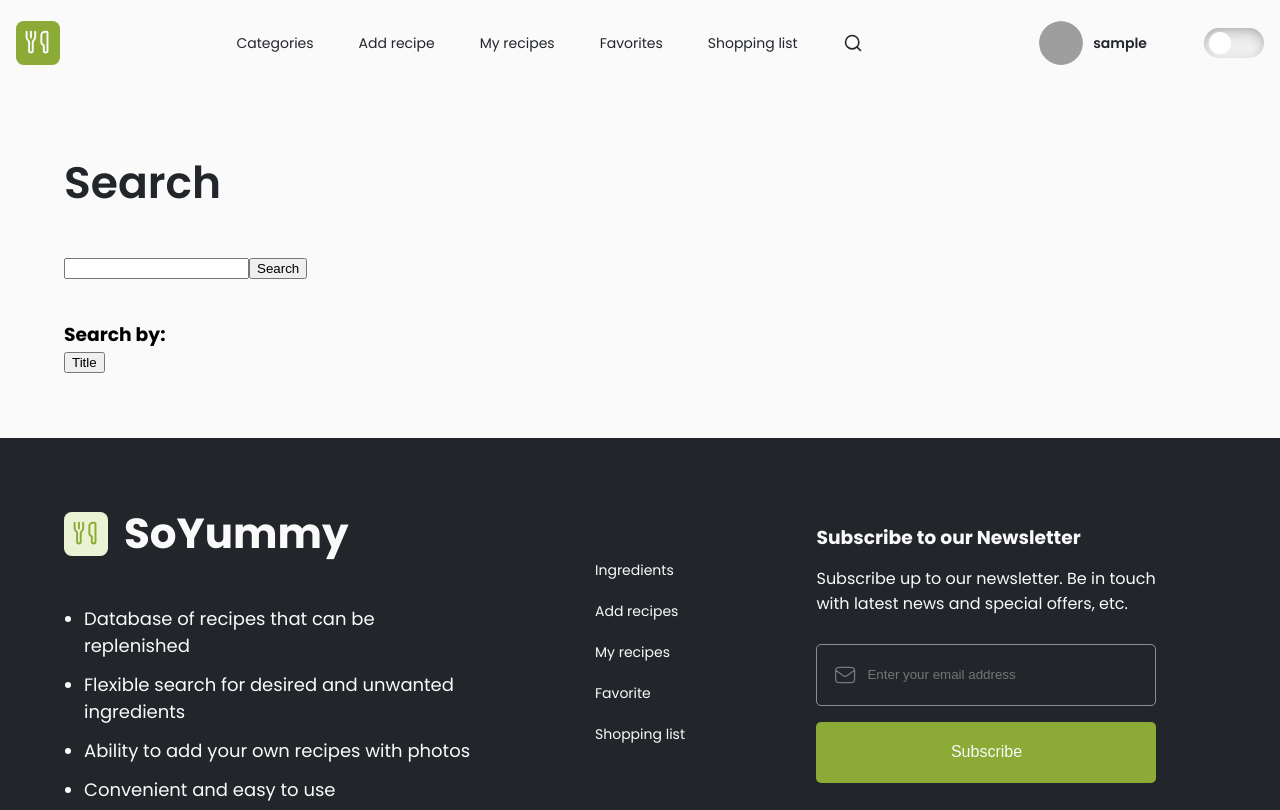
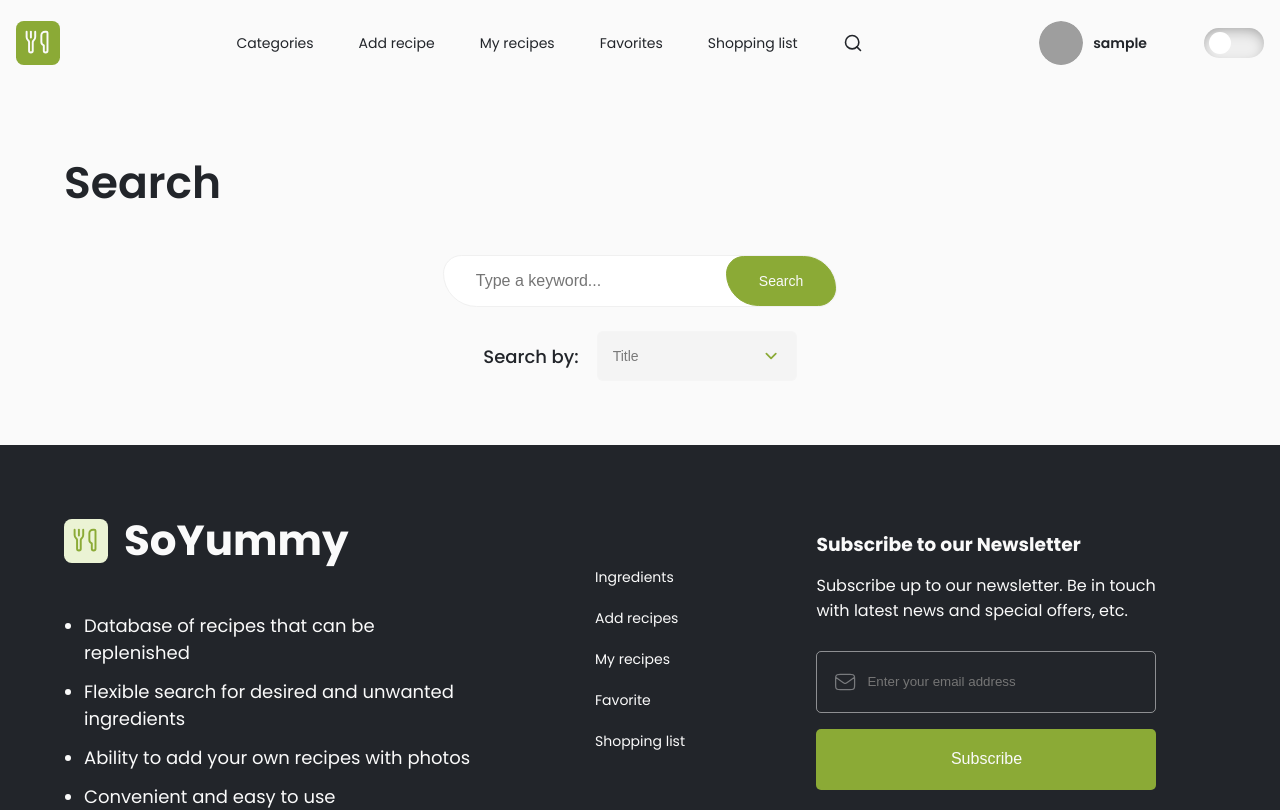
Before and after one commit to dag-szad/SoYummy, a Vue app in the folder frontend/: page /search in a window 1280 px wide. Shown: the top 810 px of the page. Built offline with nearby package versions, Linux system fonts and the light colour scheme; sample sign-in values are in the browser's storage.

Commit message:
feat: finish search bar component

```diff
--- a/frontend/src/components/templates/SearchBar.vue
+++ b/frontend/src/components/templates/SearchBar.vue
@@ -1,12 +1,25 @@
 <template>
-    <div class="search">
-        <input type="text" class="search__bar" />
-        <button class="search__button">Search</button>
-    </div>
+    <div class="component">
+        <form @submit.prevent="getRecipes" class="search">
+            <input
+                type="text"
+                v-model="input"
+                class="search__bar"
+                :placeholder="placeholder"
+            />
+            <button type="submit" class="search__button">Search</button>
+        </form>
+
         <div class="addon" v-if="addon">
-        <h3>Search by:</h3>
+            <h3 class="addon__title">Search by:</h3>
+            <div class="addon__dropdown">
                 <button class="addon__button" @click="toggleDropdown">
                     {{ selectedOption }}
+                    <svg class="addon__icon">
+                        <use
+                            href="../../assets/icons/icons.svg#alt-arrow-down-icon"
+                        ></use>
+                    </svg>
                 </button>
                 <div class="addon__content" v-if="isDropdownOpen">
                     <button
@@ -19,16 +32,21 @@
                     </button>
                 </div>
             </div>
+        </div>
+    </div>
 </template>
 
 <script setup lang="ts">
-import { defineProps, ref } from 'vue'
+import { defineProps, ref, onMounted } from 'vue'
+import { useRouter } from 'vue-router'
+import axios from 'axios'
+
+const router = useRouter()
 
 const props = defineProps({
     option: {
         type: String,
         default: 'Title',
-        required: true,
     },
     addon: {
         type: Boolean,
@@ -36,9 +54,62 @@ const props = defineProps({
     },
 })
 
+interface Recipe {
+    _id: string
+    title: string
+    thumb: string
+}
+
+const placeholders = [
+    'Search recipes...',
+    'Find ingredients...',
+    'Try "pasta"...',
+    'Look up meals...',
+    'Find ideas...',
+    'Quick search...',
+    'Type a keyword...',
+]
+
+const placeholder = ref('')
+
+const getRandomPlaceholder = () => {
+    const randomIndex = Math.floor(Math.random() * placeholders.length)
+    return placeholders[randomIndex]
+}
+
+onMounted(() => {
+    placeholder.value = getRandomPlaceholder()
+})
+
+const input = ref('')
+
+const recipesUrl = 'http://localhost:3000'
+const recipes = ref<Recipe[]>([])
+
 const selectedOption = ref(props.option)
 const isDropdownOpen = ref(false)
 const options = ['Title', 'Ingredients']
+
+const getRecipes = async () => {
+    if (!input.value) {
+        console.error('Input is empty')
+        return
+    }
+
+    const searchType =
+        selectedOption.value.toLowerCase() === 'title' ? 'title' : 'ingredient'
+    const searchUrl = `${recipesUrl}/recipes/search/${searchType}/${input.value}`
+
+    try {
+        const response = await axios.get(searchUrl)
+        recipes.value = response.data
+        console.log(recipes.value)
+    } catch (error) {
+        console.error('Error fetching recipes:', error)
+    }
+
+    router.push('/search')
+}
 
 function selectOption(option: string) {
     selectedOption.value = option
@@ -50,4 +121,183 @@ function toggleDropdown() {
 }
 </script>
 
-<style lang="scss" scoped></style>
+<style lang="scss" scoped>
+.component {
+    display: flex;
+    flex-direction: column;
+    align-items: center;
+    gap: 24px;
+}
+
+.search {
+    background-color: var(--search-form-bg);
+    border: 1px solid var(--search-form-border);
+    border-radius: 24px 44px;
+
+    transition: all 0.3s ease-in-out;
+
+    &__bar {
+        width: 120px;
+        padding: 10px 0 10px 32px;
+
+        background: none;
+        border: none;
+        outline: none;
+
+        font-size: 0.875rem;
+        font-weight: 400;
+        color: var(--main-txt);
+
+        transition: color 0.3s ease-in-out;
+
+        @media (min-width: 768px) {
+            font-size: 1rem;
+            width: 200px;
+        }
+
+        @media (min-width: 1100px) {
+            width: 250px;
+        }
+    }
+
+    &__button {
+        cursor: pointer;
+
+        background-color: var(--main-accent);
+        border: 1px solid var(--main-accent);
+        border-radius: 24px 44px;
+
+        font-size: 0.875rem;
+        font-weight: 400;
+        color: var(--search-btn-txt);
+
+        padding: 16px 32px;
+
+        transition: all 0.3s ease-in-out;
+
+        &:hover {
+            background-color: var(--main-accent-hover);
+            border-color: var(--main-accent-hover);
+        }
+    }
+}
+
+.addon {
+    display: flex;
+    flex-direction: row;
+    align-items: center;
+    gap: 15px;
+
+    @media (min-width: 768px) {
+        gap: 18px;
+    }
+
+    &__title {
+        font-size: 0.75rem;
+        font-weight: 500;
+
+        color: var(--main-txt);
+        transition: color 0.3s ease-in-out;
+
+        @media (min-width: 768px) {
+            font-size: 0.875rem;
+        }
+
+        @media (min-width: 1100px) {
+            font-size: 1.125rem;
+        }
+    }
+
+    &__dropdown {
+        position: relative;
+    }
+
+    &__button {
+        cursor: pointer;
+
+        display: flex;
+        flex-direction: row;
+        justify-content: space-between;
+        align-items: center;
+
+        width: 150px;
+        height: 35px;
+        padding: 10px;
+
+        background-color: var(--search-pick-bg);
+        border: 1px solid var(--search-pick-border);
+        border-radius: 6px;
+
+        font-size: 0.813rem;
+        font-weight: 500;
+        color: var(--search-pick-txt);
+
+        transition: all 0.3s ease-in-out;
+
+        @media (min-width: 768px) {
+            font-size: 0.875rem;
+            width: 175px;
+            height: 40px;
+        }
+
+        @media (min-width: 1100px) {
+            width: 200px;
+            height: 50px;
+            padding: 15px;
+        }
+    }
+
+    &__icon {
+        width: 20px;
+        height: 20px;
+    }
+
+    &__content {
+        position: absolute;
+
+        display: flex;
+        flex-direction: column;
+
+        width: 100%;
+
+        background-color: var(--search-pick-bg);
+        border: 1px solid var(--search-pick-border);
+        border-radius: 6px;
+    }
+
+    &__option {
+        cursor: pointer;
+
+        text-align: left;
+        width: 150px;
+        height: 35px;
+        padding: 10px;
+
+        background-color: var(--search-pick-bg);
+        border-radius: 6px;
+        border: none;
+
+        font-size: 0.813rem;
+        font-weight: 500;
+        color: var(--search-pick-txt);
+
+        transition: all 0.3s ease-in-out;
+
+        &:hover {
+            background-color: var(--search-pick-bg-hover);
+        }
+
+        @media (min-width: 768px) {
+            font-size: 0.875rem;
+            width: 175px;
+            height: 40px;
+        }
+
+        @media (min-width: 1100px) {
+            width: 200px;
+            height: 50px;
+            padding: 15px;
+        }
+    }
+}
+</style>
```
Lines whose indentation alone changed are shown as unchanged.
